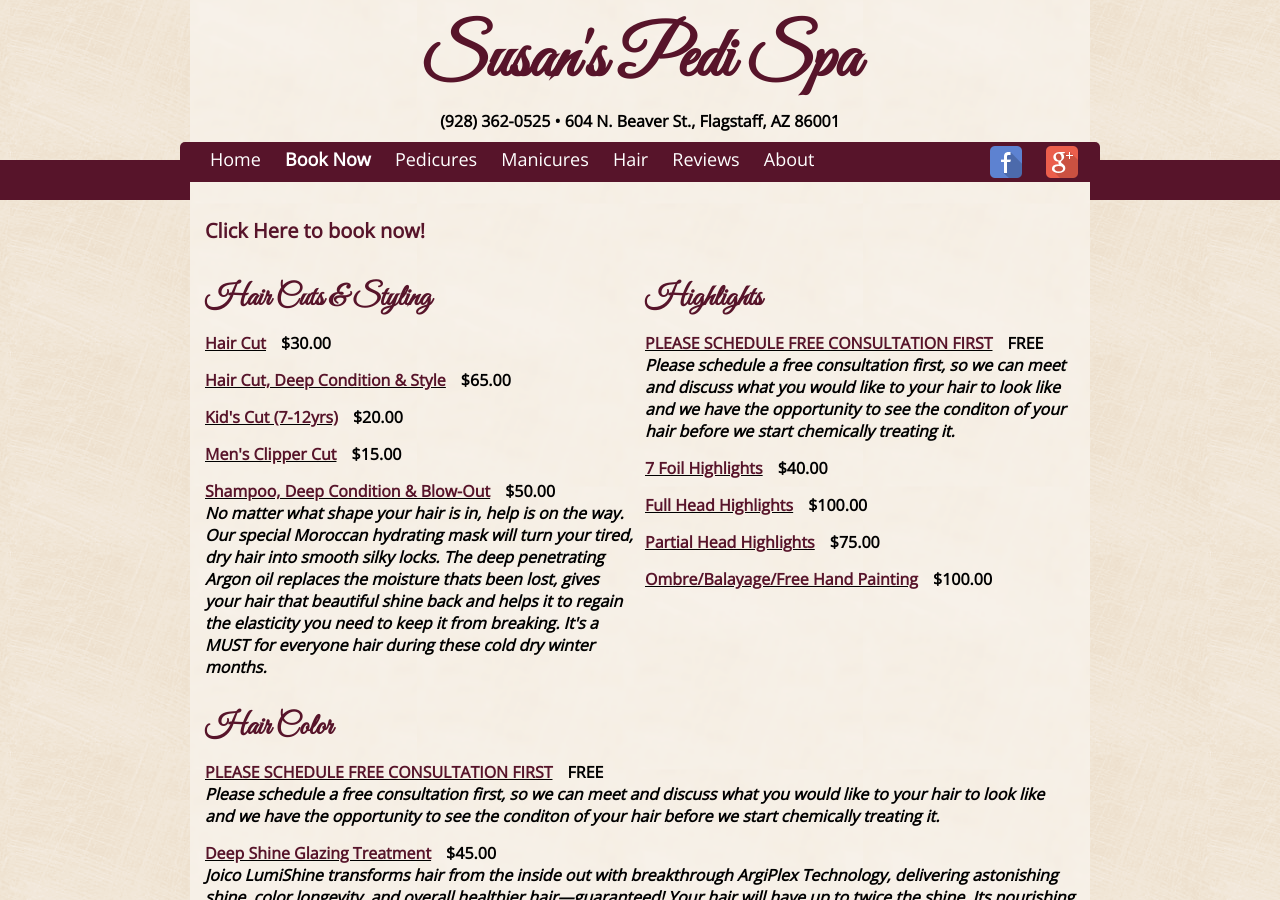
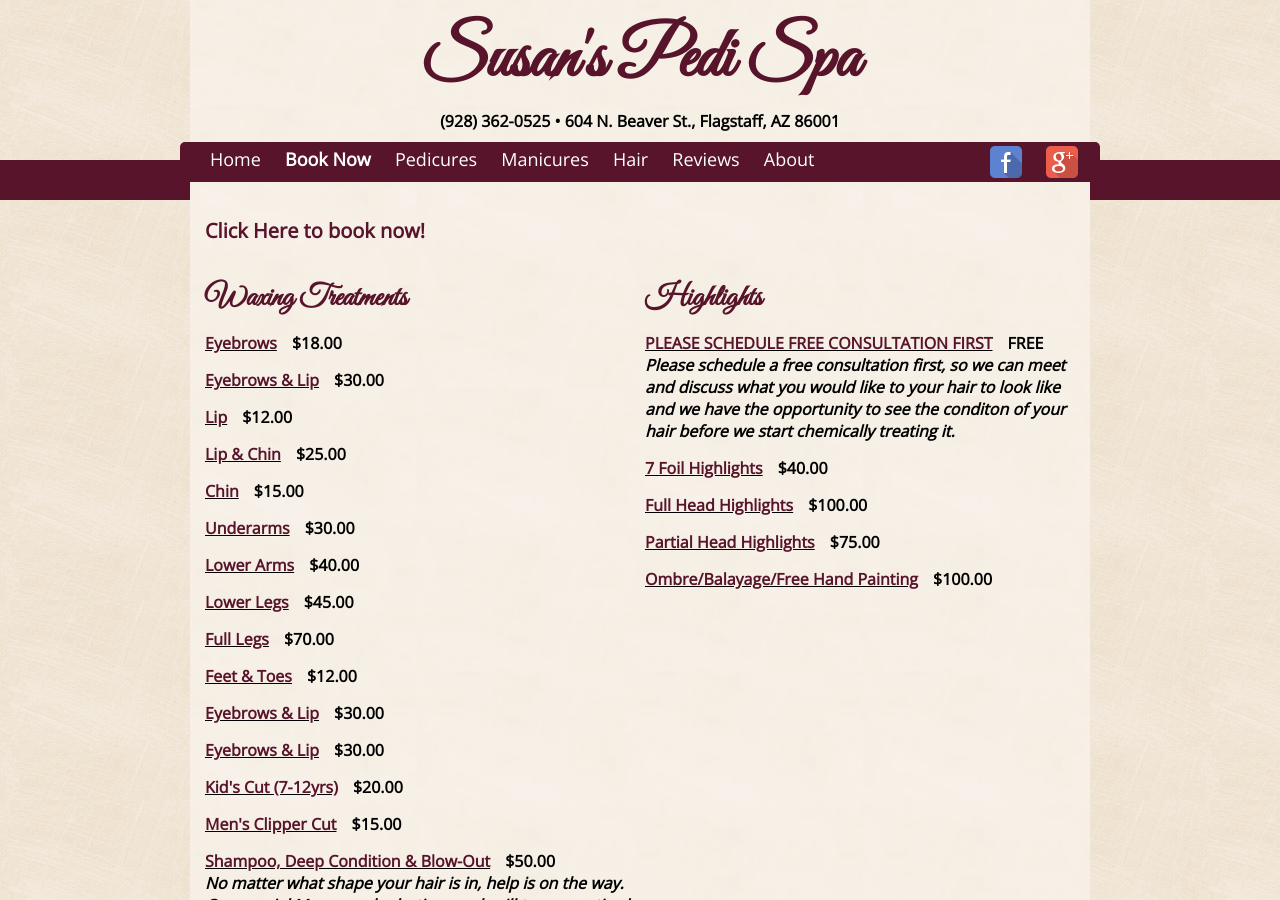
Before and after one commit to susanspedispa/susanspedispa.github.io, a Jekyll site: the page built from menu/spa.html, in a window 1280 px wide and 900 px high. Built offline with Jekyll 4.4.1, drawn with Linux system fonts in a browser that asks for light colours.

Commit message:
Update spa.yml

```diff
--- a/_data/spa.yml
+++ b/_data/spa.yml
@@ -1,15 +1,53 @@
 menu:
 - position: left
   groups:
-    - name: Hair Cuts & Styling
+    - name: Waxing Treatments
       treatments:
-        - name: Hair Cut
+        - name: Eyebrows
+          price: $18.00
+          description:
+
+        - name: Eyebrows & Lip
           price: $30.00
-          description: >
+          description:
 
-        - name: Hair Cut, Deep Condition & Style
-          price: $65.00
-          description: >
+        - name: Lip
+          price: $12.00
+          description:
+
+        - name: Lip & Chin
+          price: $25.00
+          description:
+
+        - name: Chin
+          price: $15.00
+          description:
+
+        - name: Underarms
+          price: $30.00
+          description:
+
+        - name: Lower Arms
+          price: $40.00
+          description:
+
+        - name: Lower Legs
+          price: $45.00
+          description:
+
+        - name: Full Legs
+          price: $70.00
+          description:
+
+        - name: Feet & Toes
+          price: $12.00
+          description:
+        - name: Eyebrows & Lip
+          price: $30.00
+          description:
+        - name: Eyebrows & Lip
+          price: $30.00
+          description:
 
         - name: Kid's Cut (7-12yrs)
           price: $20.00
```
